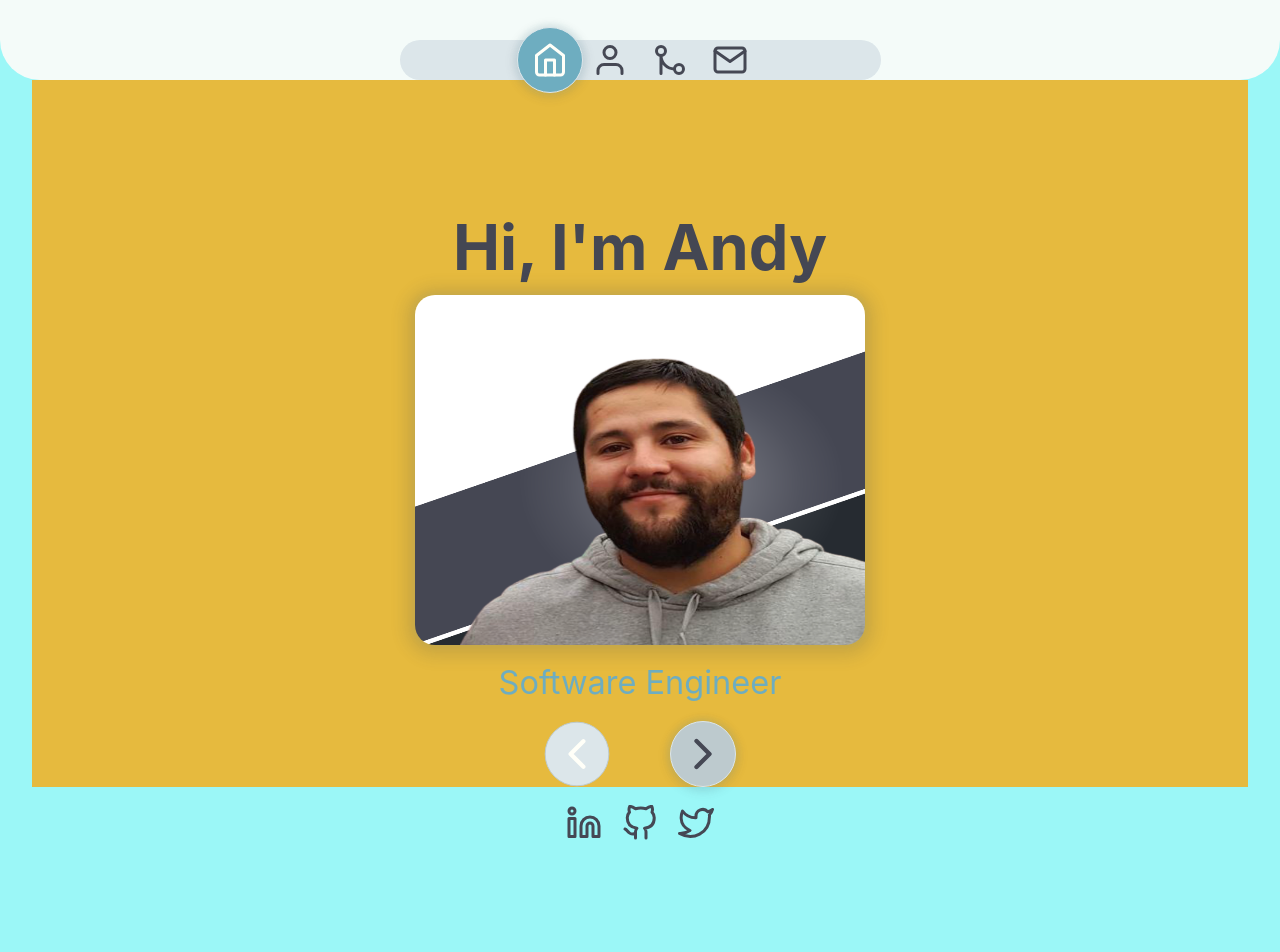
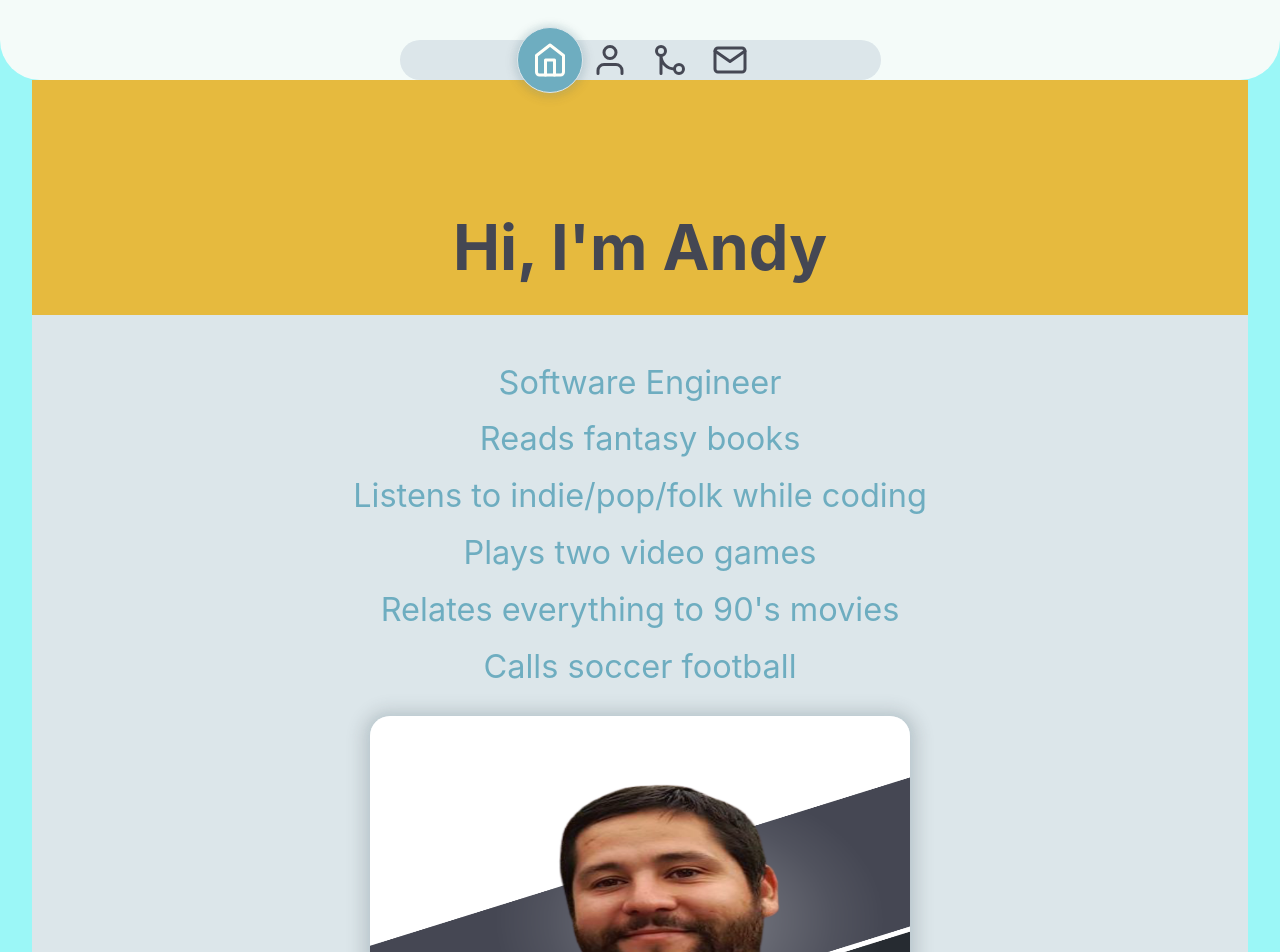
Before and after one commit to andrew-oyanguren/typescript-portfolio, a React (Vite) app: page / in a window 1280 px wide. Shown: the top 952 px of the page. Before the commit the page ends 859 px from the top, so only its background shows below. Built offline with nearby package versions, Linux system fonts and the light colour scheme.

Commit message:
Updated ImageCarousel to accomodate medium screen sizes

```diff
--- a/src/components/ImageCarousel/ImageCarousel.module.css
+++ b/src/components/ImageCarousel/ImageCarousel.module.css
@@ -1,11 +1,19 @@
 .ImageCarousel {
+  width: 100%;
+  margin-top: var(--spacing-medium);
+  padding: var(--spacing-large) 0;
   text-align: center;
-  max-width: 600px;
+
+  background-color: var(--color-gray);
 }
 
-.imageContainer {
-  width: 450px;
-  height: 350px;
+.ImageCarouselContainer {
+  padding-top: var(--spacing-medium);
+}
+
+.ImageWrapper {
+  width: 540px;
+  height: 380px;
 
   margin: 0 auto;
   border-radius: var(--border-radius-common);
@@ -16,23 +24,23 @@
   place-content: center;
 }
 
-.imageContainer img {
+.ImageWrapper img {
   border-radius: var(--border-radius-common);
 }
 
-.title p {
-  padding: 10px;
+.Title p {
   margin: 0;
   color: var(--color-primary);
 }
 
-.controls {
+.Controls {
+  padding: 0;
+  margin-top: var(--spacing-medium);
+
   display: flex;
   justify-content: center;
-
-  padding: 0;
 }
 
-.controls button:last-of-type {
-  margin-left: 60px;
+.Controls button:last-of-type {
+  margin-left: 80px;
 }
--- a/src/components/ImageCarousel/ImageCarousel.tsx
+++ b/src/components/ImageCarousel/ImageCarousel.tsx
@@ -1,5 +1,6 @@
 import { useState, useEffect } from 'react';
 import { IMAGE_CONFIG } from 'src/constants/imageConstants';
+import useWindow from 'src/hooks/useWindowDim';
 
 import { ControlButton } from 'src/components';
 
@@ -10,6 +11,8 @@ export default function ImageCarousel() {
   const [currentImage, setCurrentImage] = useState(
     IMAGE_CONFIG[currentImageIdx]
   );
+
+  const { windowDim } = useWindow();
 
   const isFirstImage = currentImageIdx === 0;
   const isLastImage = currentImageIdx === IMAGE_CONFIG.length - 1;
@@ -32,15 +35,24 @@ export default function ImageCarousel() {
 
   return (
     <div className={styles.ImageCarousel}>
-      <div className={styles.imageContainer}>
-        {<img src={currentImage.asset} alt={currentImage.altText} />}
+      <div className={styles.Title}>
+        {windowDim.width < 1200 ? (
+          <p>{currentImage.title}</p>
+        ) : (
+          <div>
+            {IMAGE_CONFIG.map(({ title }) => (
+              <p key={title}>{title}</p>
+            ))}
+          </div>
+        )}
       </div>
 
-      <div className={styles.title}>
-        <p>{currentImage.title}</p>
+      <div className={styles.ImageCarouselContainer}>
+        <div className={styles.ImageWrapper}>
+          <img src={currentImage.asset} alt={currentImage.altText} />
         </div>
 
-      <div className={styles.controls}>
+        <div className={styles.Controls}>
           <ControlButton
             onClick={onBack}
             controlType={'Back'}
@@ -55,5 +67,6 @@ export default function ImageCarousel() {
           />
         </div>
       </div>
+    </div>
   );
 }
```
Lines whose indentation alone changed are shown as unchanged.
